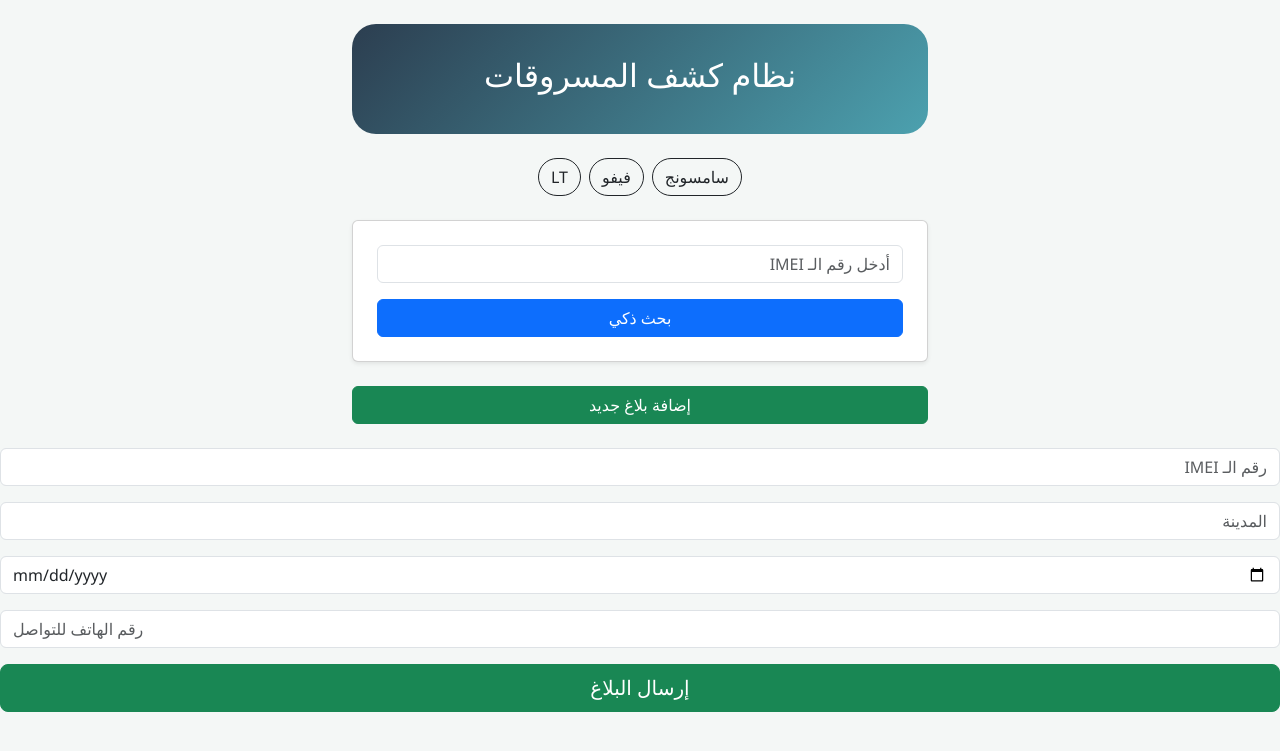
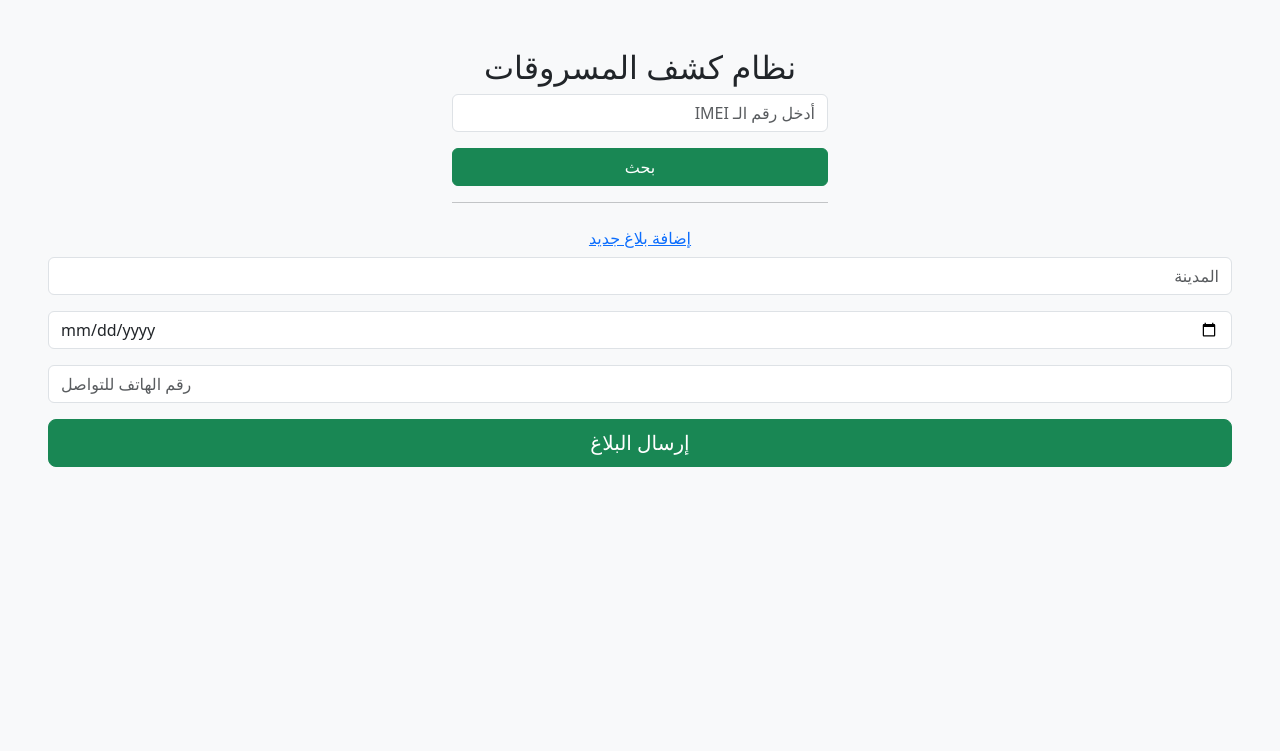
Before and after one commit to Ali202004/stolen-phones-project, a Flask app: page / in a window 1280 px wide. Shown: the top 751 px of the page. Run offline with Flask 3, Linux system fonts and the light colour scheme.

Commit message:
Update index.html

```diff
--- a/templates/index.html
+++ b/templates/index.html
@@ -1,39 +1,21 @@
 <!DOCTYPE html>
 <html lang="ar" dir="rtl">
 <head>
-    <meta charset="UTF-8">
     <link href="https://cdn.jsdelivr.net/npm/bootstrap@5.3.0/dist/css/bootstrap.min.css" rel="stylesheet">
-    <style>
-        body { background: #f4f7f6; font-family: 'Segoe UI', sans-serif; }
-        .hero { background: linear-gradient(135deg, #2c3e50, #4ca1af); color: white; padding: 2rem; border-radius: 1.5rem; }
-    </style>
 </head>
-<body>
-    <div class="container py-4" style="max-width: 600px;">
-        <div class="hero text-center mb-4">
-            <h2>نظام كشف المسروقات</h2>
-        </div>
-
-        <div class="d-flex justify-content-center gap-2 mb-4 overflow-auto">
-            <a href="/search?brand=Samsung" class="btn btn-outline-dark rounded-pill">سامسونج</a>
-            <a href="/search?brand=Vivo" class="btn btn-outline-dark rounded-pill">فيفو</a>
-            <a href="/search?brand=LT" class="btn btn-outline-dark rounded-pill">LT</a>
-        </div>
-
-        <div class="card p-4 shadow-sm">
-            <form method="POST">
-                <input type="text" name="search_imei" class="form-control mb-3" placeholder="أدخل رقم الـ IMEI">
-                <button type="submit" class="btn btn-primary w-100">بحث ذكي</button>
-            </form>
-            {% if search_result %}<div class="alert alert-info mt-3">{{ search_result }}</div>{% endif %}
-        </div>
-
-        <a href="/add" class="btn btn-success w-100 mt-4">إضافة بلاغ جديد</a>
+<body class="bg-light text-center p-5">
+    <div class="container" style="max-width: 400px;">
+        <h2>نظام كشف المسروقات</h2>
+        <form method="POST">
+            <input type="text" name="search_imei" class="form-control mb-3" placeholder="أدخل رقم الـ IMEI">
+            <button type="submit" class="btn btn-success w-100">بحث</button>
+        </form>
+        {% if search_result %}<p class="mt-3">{{ search_result }}</p>{% endif %}
+        <hr>
+        <a href="/add" class="btn btn-link">إضافة بلاغ جديد</a>
     </div>
 </body>
 </html>
-                </select>
-                <input type="text" name="imei" class="form-control mb-3" placeholder="رقم الـ IMEI" required>
                 <input type="text" name="city" class="form-control mb-3" placeholder="المدينة" required>
                 <input type="date" name="date" class="form-control mb-3" required>
                 <input type="tel" name="phone" class="form-control mb-3" placeholder="رقم الهاتف للتواصل" required>
```
